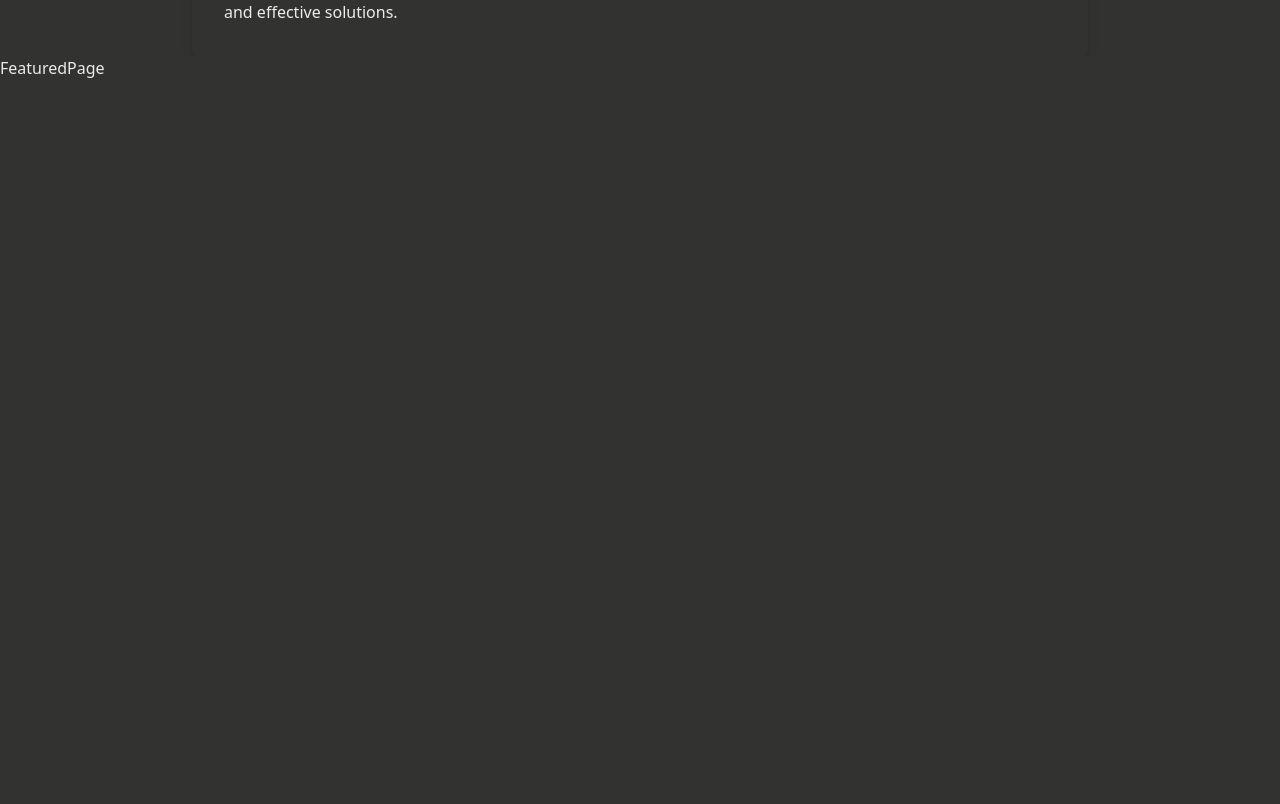
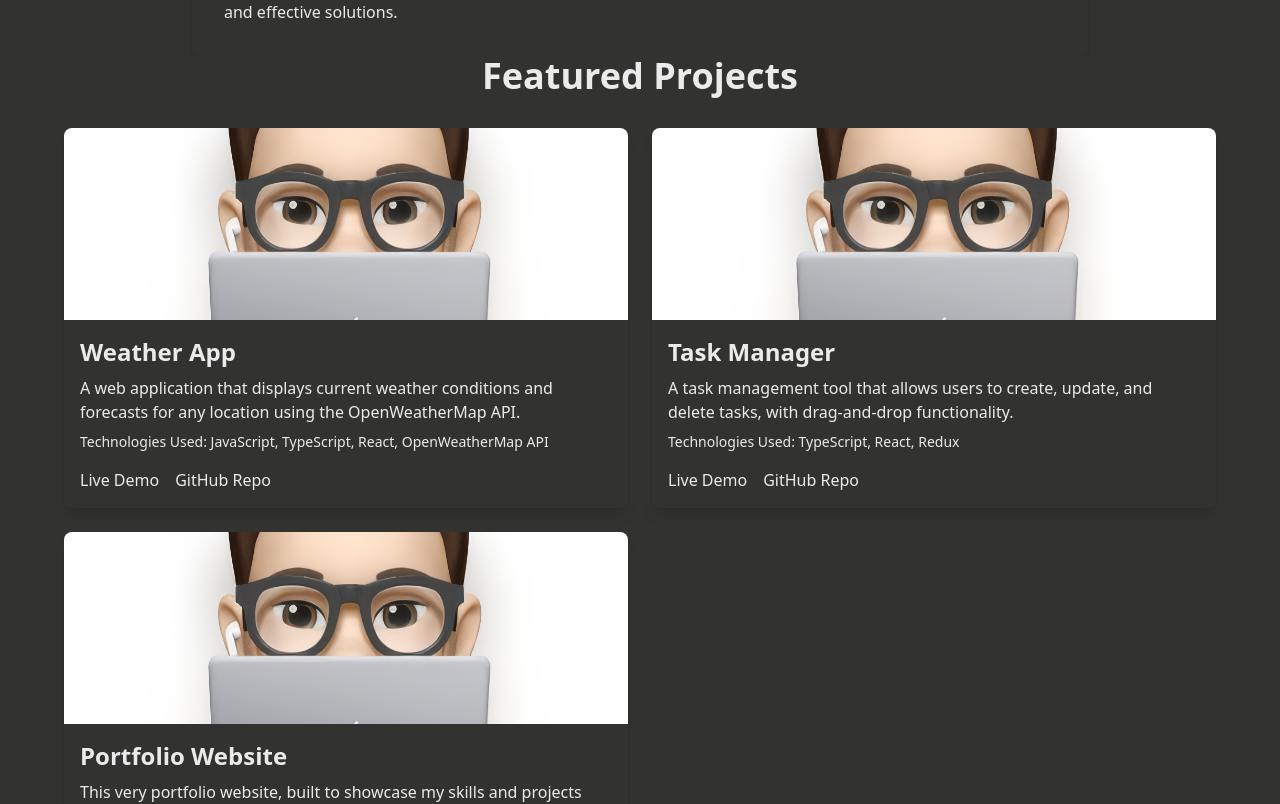
Before and after one commit to prasenjitpriyan/portfolio, a Next.js app: page / in a window 1280 px wide. Shown: the part 1884-2688 px from the top of the page. Built offline with nearby package versions, Linux system fonts and the light colour scheme.

Commit message:
Featured project modified and information added

```diff
--- a/pages/FeaturedPage.jsx
+++ b/pages/FeaturedPage.jsx
@@ -1,7 +1,85 @@
 import React from 'react'
 
 const FeaturedPage = () => {
-  return <div className="h-svh bg-my-color-2 text-my-color-4">FeaturedPage</div>
+  const projects = [
+    {
+      title: 'Weather App',
+      description:
+        'A web application that displays current weather conditions and forecasts for any location using the OpenWeatherMap API.',
+      technologies: 'JavaScript, TypeScript, React, OpenWeatherMap API',
+      demoLink: 'https://example.com/weather-app',
+      repoLink: 'https://github.com/yourusername/weather-app',
+      image: '/myIMG.jpg' // Replace with actual image path
+    },
+    {
+      title: 'Task Manager',
+      description:
+        'A task management tool that allows users to create, update, and delete tasks, with drag-and-drop functionality.',
+      technologies: 'TypeScript, React, Redux',
+      demoLink: 'https://example.com/task-manager',
+      repoLink: 'https://github.com/yourusername/task-manager',
+      image: '/myIMG.jpg' // Replace with actual image path
+    },
+    {
+      title: 'Portfolio Website',
+      description:
+        'This very portfolio website, built to showcase my skills and projects while demonstrating responsive design and modern web practices.',
+      technologies: 'JavaScript, TypeScript, HTML, CSS',
+      demoLink: 'https://example.com/portfolio',
+      repoLink: 'https://github.com/yourusername/portfolio',
+      image: '/myIMG.jpg' // Replace with actual image path
+    }
+  ]
+  return (
+    <div className="min-h-svh bg-my-color-2 text-my-color-4">
+      <div className="max-w-6xl mx-auto">
+        <h1 className="text-4xl font-bold text-center text-blue-600 mb-8">
+          Featured Projects
+        </h1>
+        <div className="grid grid-cols-1 sm:grid-cols-2 gap-6">
+          {projects.map((project, index) => (
+            <div
+              key={index}
+              className="bg-white rounded-lg shadow-lg overflow-hidden"
+            >
+              <img
+                src={project.image}
+                alt={`${project.title} Screenshot`}
+                className="w-full h-48 object-cover"
+              />
+              <div className="p-4">
+                <h2 className="text-2xl font-semibold text-gray-800 mb-2">
+                  {project.title}
+                </h2>
+                <p className="text-gray-700 mb-2">{project.description}</p>
+                <p className="text-sm text-gray-600 mb-4">
+                  Technologies Used: {project.technologies}
+                </p>
+                <div className="flex space-x-4">
+                  <a
+                    href={project.demoLink}
+                    target="_blank"
+                    rel="noopener noreferrer"
+                    className="text-blue-500 hover:underline"
+                  >
+                    Live Demo
+                  </a>
+                  <a
+                    href={project.repoLink}
+                    target="_blank"
+                    rel="noopener noreferrer"
+                    className="text-blue-500 hover:underline"
+                  >
+                    GitHub Repo
+                  </a>
+                </div>
+              </div>
+            </div>
+          ))}
+        </div>
+      </div>
+    </div>
+  )
 }
 
 export default FeaturedPage
```
